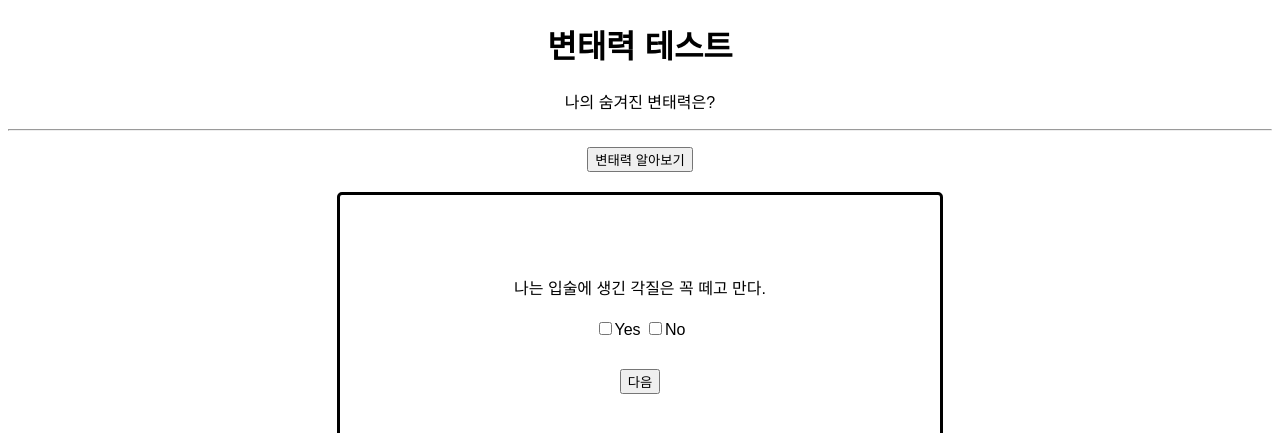
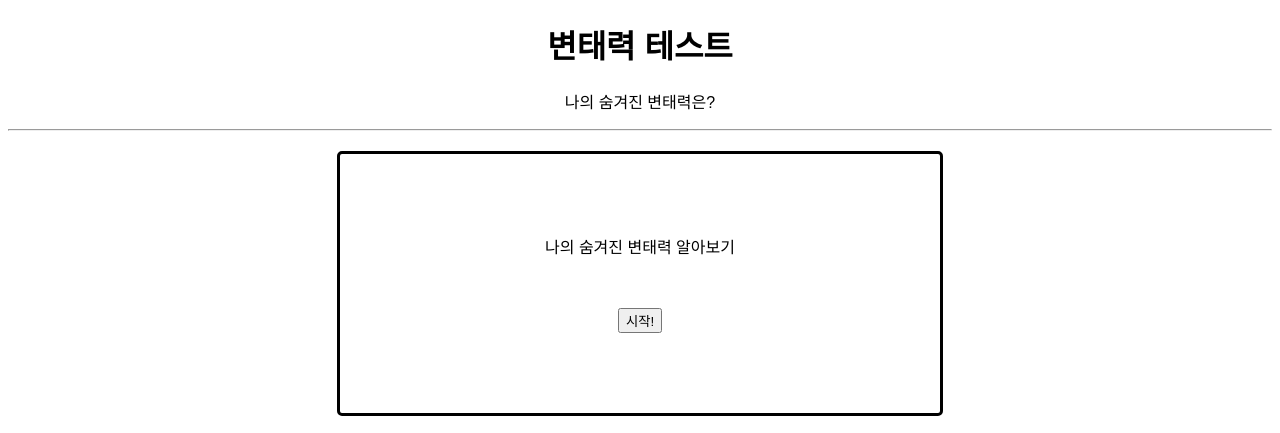
Before and after one commit to hjs887/my_project, a Flask app: page / in a window 1280 px wide. Shown: the top 433 px of the page. Run offline with Flask 2, Linux system fonts and the light colour scheme.

Commit message:
질문 수정

```diff
--- a/templates/index.html
+++ b/templates/index.html
@@ -25,7 +25,7 @@
         }
     </style>
     <script>
-        var question_count = 10;  // 전체 문제 개수
+        var question_count = 11;  // 전체 문제 개수
         var current_question = 0;  // 1번문제부터 시작한다
         // questions[0] 1번문제
         // questions[1] 2번문제
@@ -89,12 +89,20 @@
     <h1 class="display-4">변태력 테스트</h1>
     <p class="lead">나의 숨겨진 변태력은?</p>
     <hr class="my-4">
-    <p class="lead">
-        <button onclick="openClose()" id="btn-post-box" type="button" class="btn btn-primary">변태력 알아보기</button>
-    </p>
+<!--    <p class="lead">-->
+<!--        <button onclick="openClose()" id="btn-post-box" type="button" class="btn btn-primary">변태력 알아보기</button>-->
+<!--    //</p>-->
 </div>
 <div id="post-box" class="form-post" style="">
     <div id="q0", style="padding: 30px">
+        <label>나의 숨겨진 변태력 알아보기</label>
+        <form>
+            <div class="form-group" , style="padding: 20px 10px 30px 10px">
+            </div>
+            <button class="btn btn-primary" type="submit" onclick="clickQuestion(0)">시작!</button>
+        </form>
+    </div>
+    <div id="q1", style="padding: 30px">
         <label>나는 입술에 생긴 각질은 꼭 떼고 만다.</label>
         <form>
             <div class="form-group" , style="padding: 20px 10px 30px 10px">
@@ -123,7 +131,7 @@
             <button class="btn btn-primary" type="submit" onclick="clickQuestion(0)">다음</button>
         </form>
     </div>
-    <div id="q1", style="padding: 30px">
+    <div id="q2", style="padding: 30px">
         <label>살짝 구운 스테이크가 좋다.</label>
         <form>
             <div class="form-group" , style="padding: 20px 10px 30px 10px">
@@ -152,7 +160,7 @@
             <button class="btn btn-primary" type="submit" onclick="clickQuestion(1)">다음</button>
         </form>
     </div>
-    <div id="q2", style="padding: 30px">
+    <div id="q3", style="padding: 30px">
         <label>귀를 만져주는 것이 좋다.</label>
         <form>
             <div class="form-group" , style="padding: 20px 10px 30px 10px">
@@ -181,7 +189,7 @@
             <button class="btn btn-primary" type="submit" onclick="clickQuestion(1)">다음</button>
         </form>
     </div>
-    <div id="q3", style="padding: 30px">
+    <div id="q4", style="padding: 30px">
         <label>오믈렛보단 달걀 프라이가 더 좋다.</label>
         <form>
             <div class="form-group" , style="padding: 20px 10px 30px 10px">
@@ -210,7 +218,7 @@
             <button class="btn btn-primary" type="submit" onclick="clickQuestion(1)">다음</button>
         </form>
     </div>
-    <div id="q4", style="padding: 30px">
+    <div id="q5", style="padding: 30px">
         <label>물집은 꼭 터트려야 한다.</label>
         <form>
             <div class="form-group" , style="padding: 20px 10px 30px 10px">
@@ -239,7 +247,7 @@
             <button class="btn btn-primary" type="submit" onclick="clickQuestion(1)">다음</button>
         </form>
     </div>
-    <div id="q5", style="padding: 30px">
+    <div id="q6", style="padding: 30px">
         <label>연필을 뾰족하게 깎는 것을 선호한다.</label>
         <form>
             <div class="form-group" , style="padding: 20px 10px 30px 10px">
@@ -268,7 +276,7 @@
             <button class="btn btn-primary" type="submit" onclick="clickQuestion(1)">다음</button>
         </form>
     </div>
-    <div id="q6", style="padding: 30px">
+    <div id="q7", style="padding: 30px">
         <label>여드름은 짜야한다.</label>
         <form>
             <div class="form-group" , style="padding: 20px 10px 30px 10px">
@@ -297,7 +305,7 @@
             <button class="btn btn-primary" type="submit" onclick="clickQuestion(1)">다음</button>
         </form>
     </div>
-    <div id="q7", style="padding: 30px">
+    <div id="q8", style="padding: 30px">
         <label>물집을 터트리는 걸 좋아한다.</label>
         <form>
             <div class="form-group" , style="padding: 20px 10px 30px 10px">
@@ -326,7 +334,7 @@
             <button class="btn btn-primary" type="submit" onclick="clickQuestion(1)">다음</button>
         </form>
     </div>
-    <div id="q8", style="padding: 30px">
+    <div id="q9", style="padding: 30px">
         <label>간지럼을 잘 참는다.</label>
         <form>
             <div class="form-group" , style="padding: 20px 10px 30px 10px">
@@ -355,7 +363,7 @@
             <button class="btn btn-primary" type="submit" onclick="clickQuestion(1)">다음</button>
         </form>
     </div>
-    <div id="q9", style="padding: 30px">
+    <div id="q10", style="padding: 30px">
         <label>아픈 것을 잘 참는 편이다.</label>
         <form>
             <div class="form-group" , style="padding: 20px 10px 30px 10px">
```
